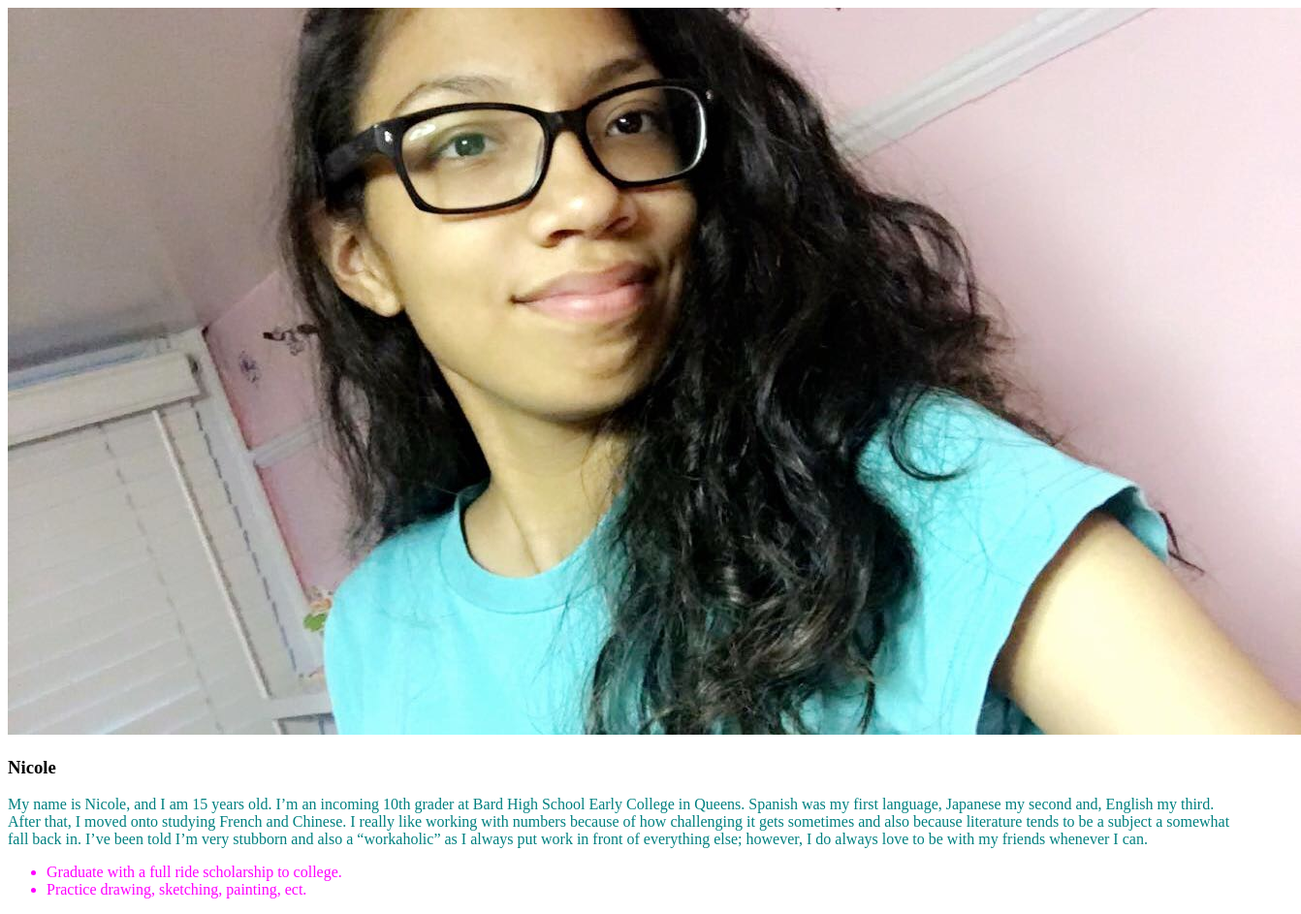
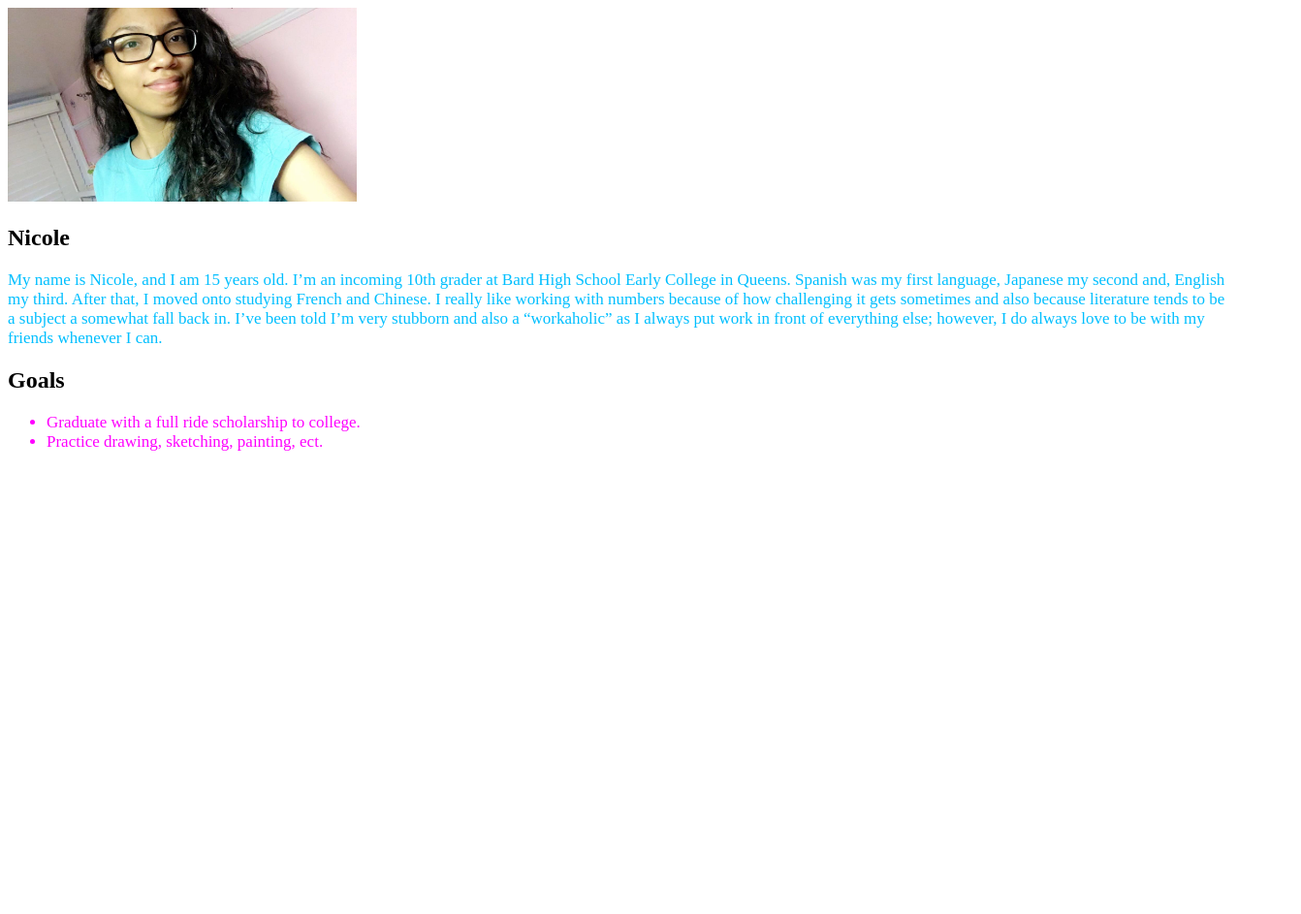
Before and after one commit to nicoleca28/My-Portfolio, a plain HTML site: page index.html in a window 1280 px wide. Shown: the whole page at 97% size, 1342 px wide, since content can reach past the window. After the commit the page ends 800 px from the top, so only its background shows below. Drawn offline with Linux system fonts and the light colour scheme.

Commit message:
adjust image size

```diff
--- a/Assets/CSS/style.css
+++ b/Assets/CSS/style.css
@@ -1,6 +1,13 @@
-.content{
-	color:teal;
+.content p{
+	color:deepskyblue;
 }
-.goals{
+.content ul{
 	color:magenta;
 }
+.content img{
+	height:200px;
+	width:360px;
+}
+.content p, ul{
+	font-size: 17px;
+}
--- a/index.html
+++ b/index.html
@@ -7,21 +7,23 @@
 	<link rel="stylesheet" href="./Assets/CSS/style.css">
 </head>
 <body>
-	<div>
-		<img src="./Assets/Images/nicole.jpeg" alt="">
-	</div>
-
-		<h3>Nicole</h3>
 
 	<div class="content">
+
+		<img src="./Assets/Images/nicole.jpeg" alt="">
+
+		<h2>Nicole</h2>
+
 		<p>My name is Nicole, and I am 15 years old. I’m an incoming 10th grader at Bard High School Early College in Queens. Spanish was my first language, Japanese my second and, English my third. After that, I moved onto studying French and Chinese. I really like working with numbers because of how challenging it gets sometimes and also because literature tends to be a subject a somewhat fall back in. I’ve been told I’m very stubborn and also a “workaholic” as I always put work in front of everything else; however, I do always love to be with my friends whenever I can.</p>
-	</div>
 
-	<div class="goals">
+		<h2>Goals</h2>
+
 		<ul>
 			<li>Graduate with a full ride scholarship to college.</li>
 			<li>Practice drawing, sketching, painting, ect.</li>
 		</ul>
+
 	</div>
+
 </body>
 </html>
```
